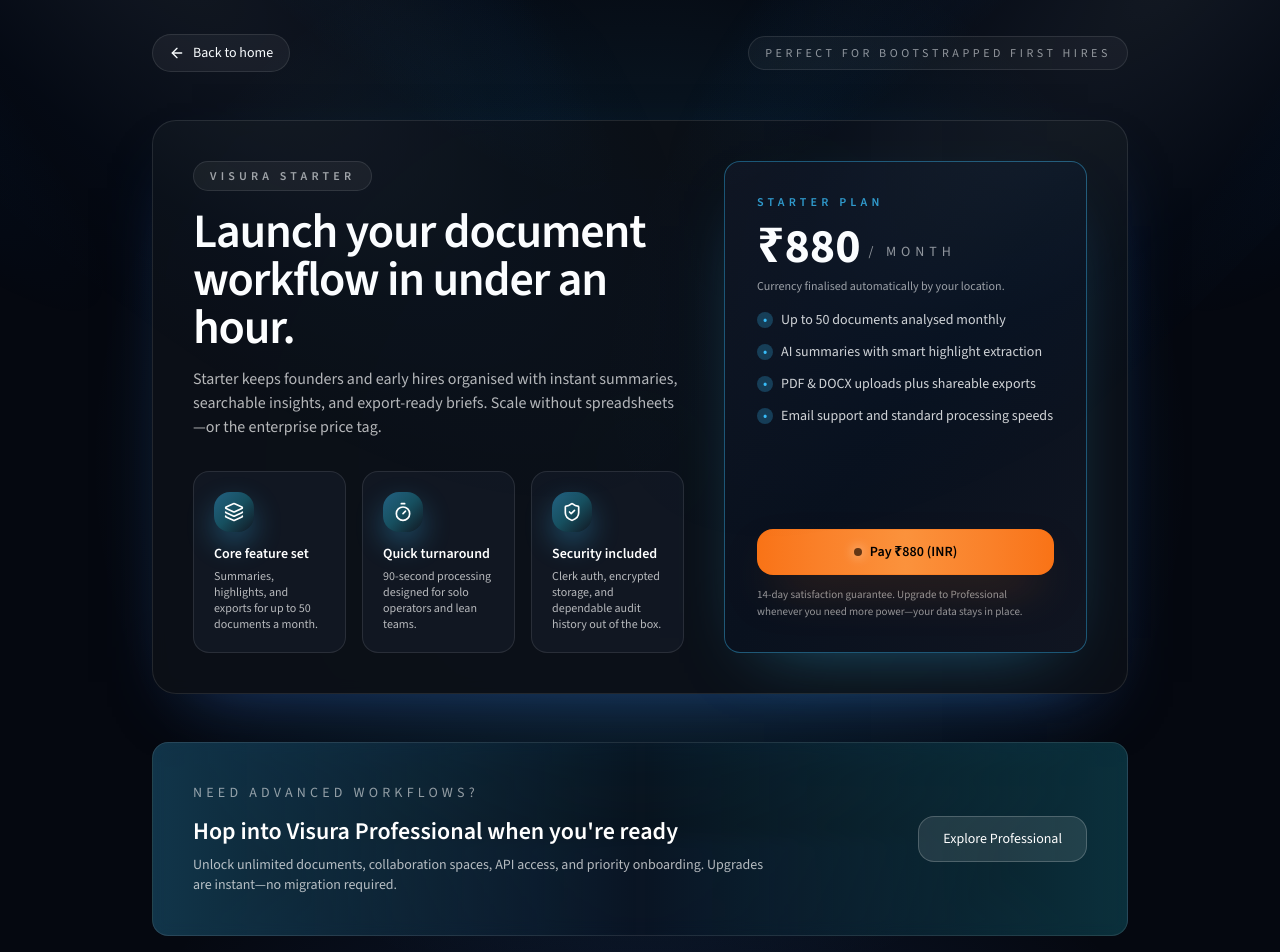
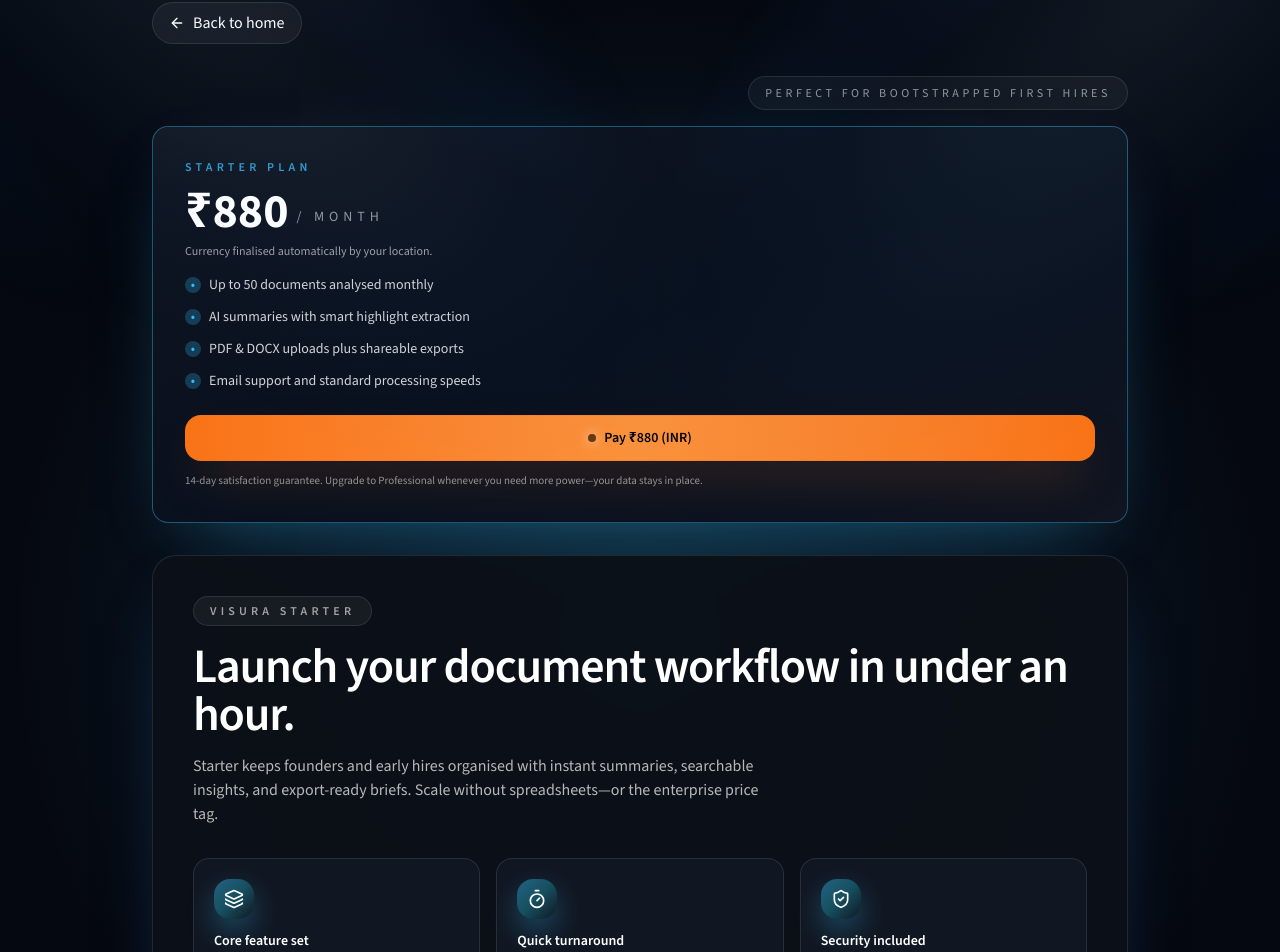
Before and after one commit to parbhatkapila4/Visura, a Next.js app: page /checkout/starter in a window 1280 px wide. Shown: the part 200-1152 px from the top of the page. Built offline with nearby package versions, Linux system fonts and the light colour scheme; no server answers.

Commit message:
Pricing Card enhancements

```diff
--- a/app/checkout/starter/page.tsx
+++ b/app/checkout/starter/page.tsx
@@ -51,52 +51,23 @@
       <div className="pointer-events-none absolute inset-x-0 bottom-[-30%] h-[32rem] bg-[radial-gradient(circle_at_bottom,_rgba(59,130,246,0.2),_transparent_75%)]" />
       <div className="pointer-events-none sticky top-0 z-10 h-16 bg-gradient-to-b from-[#050810] via-[#050810]/95 to-transparent" />
 
-      <div className="relative mx-auto flex h-full w-full max-w-5xl flex-col gap-12 px-6 pb-20 pt-16">
-        <div className="flex items-center justify-between text-sm text-white/60">
+      <div className="relative mx-auto flex h-full w-full max-w-5xl flex-col gap-8 px-6 pb-20 pt-8">
+        {/* Back Button */}
         <Link
           href="/"
-            className="inline-flex items-center gap-2 rounded-full border border-white/10 bg-white/5 px-4 py-2 font-medium text-white transition hover:border-white/30 hover:bg-white/10"
+          className="inline-flex items-center gap-2 rounded-full border border-white/10 bg-white/5 px-4 py-2 font-medium text-white transition hover:border-white/30 hover:bg-white/10 w-fit"
         >
           <ArrowLeft className="h-4 w-4" />
           Back to home
         </Link>
-          <span className="hidden rounded-full border border-white/10 bg-white/[0.04] px-4 py-2 text-xs uppercase tracking-[0.3em] text-white/55 md:inline-flex">
+
+        {/* Pricing Card with Badge Above */}
+        <div className="flex flex-col gap-4 w-full">
+            <span className="rounded-full border border-white/10 bg-white/[0.04] px-4 py-2 text-xs uppercase tracking-[0.3em] text-white/55 w-fit ml-auto">
               Perfect for bootstrapped first hires
             </span>
-        </div>
 
-        <div className="grid h-full gap-10 rounded-3xl border border-white/10 bg-[#0c1018]/95 p-10 shadow-[0_28px_70px_-40px_rgba(59,130,246,0.5)] backdrop-blur lg:grid-cols-[1.15fr_0.85fr]">
-          <div className="space-y-8">
-            <div className="space-y-4">
-              <span className="inline-flex items-center gap-2 rounded-full border border-white/10 bg-white/5 px-4 py-1.5 text-xs font-semibold uppercase tracking-[0.35em] text-white/60">
-                Visura starter
-              </span>
-              <h1 className="text-4xl font-semibold tracking-tight sm:text-5xl">
-                Launch your document workflow in under an hour.
-              </h1>
-              <p className="max-w-xl text-base text-white/70">
-                Starter keeps founders and early hires organised with instant summaries, searchable insights,
-                and export-ready briefs. Scale without spreadsheets—or the enterprise price tag.
-              </p>
-            </div>
-
-            <div className="grid gap-4 sm:grid-cols-3">
-              {starterHighlights.map(({ icon: Icon, title, description }) => (
-                <div
-                  key={title}
-                  className="rounded-2xl border border-white/10 bg-[#111722] p-5"
-                >
-                  <div className="mb-3 flex h-10 w-10 items-center justify-center rounded-xl bg-gradient-to-br from-[#38bdf8]/45 via-[#22d3ee]/30 to-transparent text-white shadow-[0_12px_28px_rgba(56,189,248,0.3)]">
-                    <Icon className="h-5 w-5" />
-                  </div>
-                  <h3 className="text-sm font-semibold text-white">{title}</h3>
-                  <p className="mt-1 text-xs text-white/70">{description}</p>
-                </div>
-              ))}
-            </div>
-          </div>
-
-          <div className="flex flex-col justify-between rounded-2xl border border-[#38bdf8]/40 bg-gradient-to-br from-[#101521] via-[#09111e] to-[#101521] p-8 shadow-[0_25px_70px_-40px_rgba(56,189,248,0.55)]">
+            <div className="flex flex-col justify-between rounded-2xl border border-[#38bdf8]/40 bg-gradient-to-br from-[#101521] via-[#09111e] to-[#101521] p-8 shadow-[0_25px_70px_-40px_rgba(56,189,248,0.55)] w-full">
             <div className="space-y-4">
               <div>
                 <p className="text-xs font-semibold uppercase tracking-[0.35em] text-[#38bdf8]/80">
@@ -127,11 +98,44 @@
               </ul>
             </div>
 
-            <div className="space-y-3">
+            <div className="space-y-3 mt-6">
               <CheckoutButton amount={10} overrides={STARTER_AMOUNT_BY_CURRENCY} />
               <p className="text-[11px] text-white/55">
                 14-day satisfaction guarantee. Upgrade to Professional whenever you need more power—your data stays in place.
               </p>
+            </div>
+            </div>
+          </div>
+
+        {/* Description Content Below */}
+        <div className="rounded-3xl border border-white/10 bg-[#0c1018]/95 p-10 shadow-[0_28px_70px_-40px_rgba(59,130,246,0.5)] backdrop-blur">
+          <div className="space-y-8">
+            <div className="space-y-4">
+              <span className="inline-flex items-center gap-2 rounded-full border border-white/10 bg-white/5 px-4 py-1.5 text-xs font-semibold uppercase tracking-[0.35em] text-white/60">
+                Visura starter
+              </span>
+              <h1 className="text-4xl font-semibold tracking-tight sm:text-5xl">
+                Launch your document workflow in under an hour.
+              </h1>
+              <p className="max-w-xl text-base text-white/70">
+                Starter keeps founders and early hires organised with instant summaries, searchable insights,
+                and export-ready briefs. Scale without spreadsheets—or the enterprise price tag.
+              </p>
+            </div>
+
+            <div className="grid gap-4 sm:grid-cols-3">
+              {starterHighlights.map(({ icon: Icon, title, description }) => (
+                <div
+                  key={title}
+                  className="rounded-2xl border border-white/10 bg-[#111722] p-5"
+                >
+                  <div className="mb-3 flex h-10 w-10 items-center justify-center rounded-xl bg-gradient-to-br from-[#38bdf8]/45 via-[#22d3ee]/30 to-transparent text-white shadow-[0_12px_28px_rgba(56,189,248,0.3)]">
+                    <Icon className="h-5 w-5" />
+                  </div>
+                  <h3 className="text-sm font-semibold text-white">{title}</h3>
+                  <p className="mt-1 text-xs text-white/70">{description}</p>
+                </div>
+              ))}
             </div>
           </div>
         </div>
```
Lines whose indentation alone changed are shown as unchanged.
